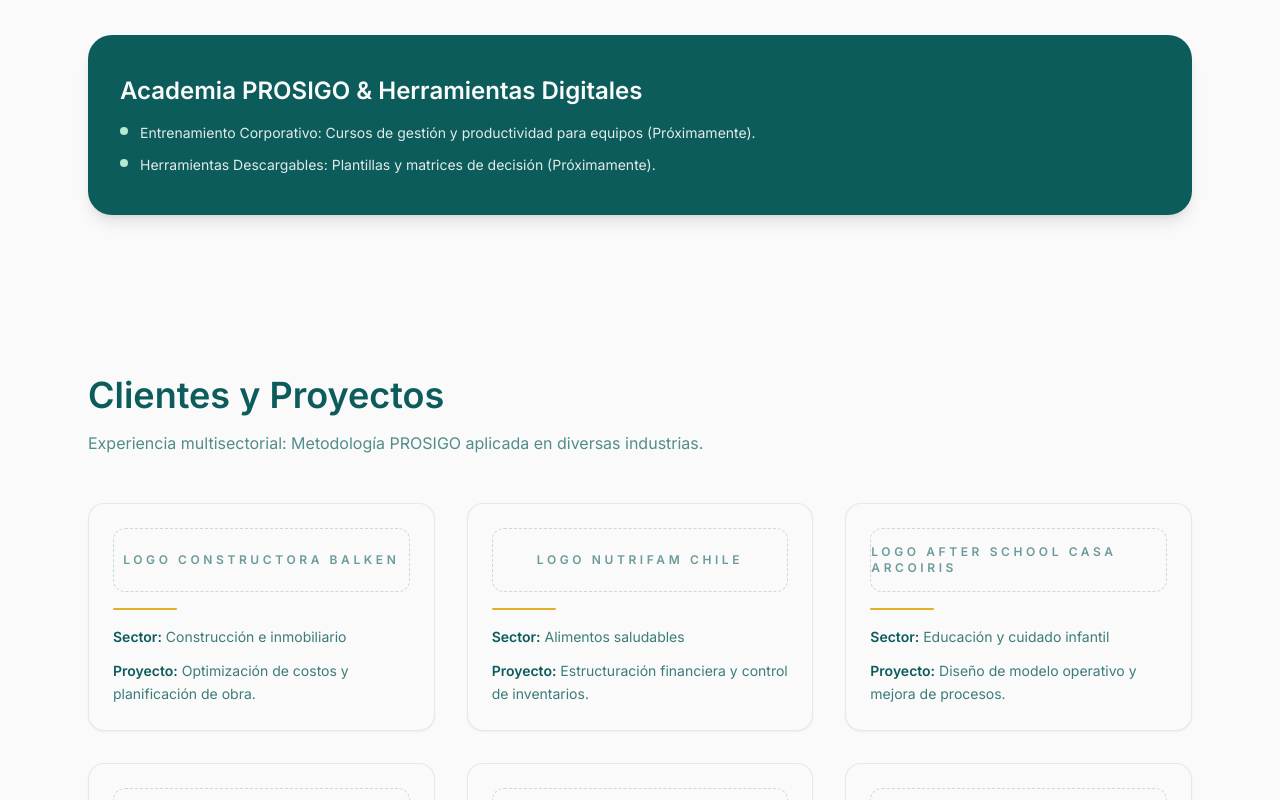
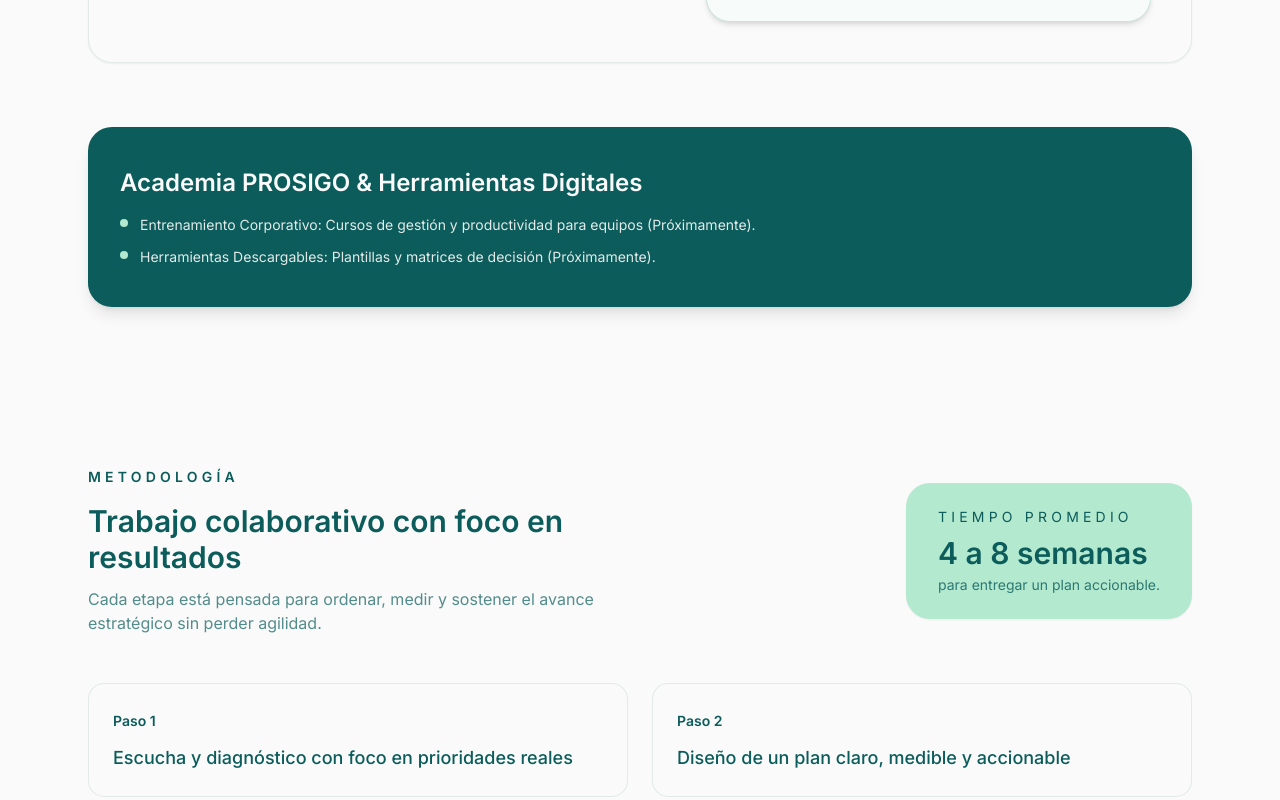
Before and after one commit to medinabenjamin/landing_page_test, a Next.js app: page / in a window 1280 px wide. Shown: the part 2000-2800 px from the top of the page. Built offline with nearby package versions, Linux system fonts and the light colour scheme.

Commit message:
Revert "Remove methodology section and simplify Hero/Header"

```diff
--- a/src/app/page.tsx
+++ b/src/app/page.tsx
@@ -3,6 +3,7 @@
 import Footer from "@/components/Footer";
 import Header from "@/components/Header";
 import Hero from "@/components/Hero";
+import Methodology from "@/components/Methodology";
 import ServicesSection from "@/components/ServicesSection";
 import TeamSection from "@/components/TeamSection";
 
@@ -13,6 +14,7 @@
       <main>
         <Hero />
         <ServicesSection />
+        <Methodology />
         <ClientsSection />
         <TeamSection />
         <ContactSection />
--- a/src/components/Header.tsx
+++ b/src/components/Header.tsx
@@ -60,6 +60,13 @@
             </a>
           ))}
         </nav>
+        <a
+          href="#contacto"
+          onClick={(event) => scrollToSection("contacto", event)}
+          className="rounded-full bg-brand px-4 py-2 text-sm font-semibold text-white shadow-sm transition duration-300 ease-out hover:bg-brand/90 focus-visible:outline-none focus-visible:ring-2 focus-visible:ring-brand/40 focus-visible:ring-offset-2 focus-visible:ring-offset-base"
+        >
+          Contáctanos
+        </a>
       </div>
     </header>
   );
--- a/src/components/Hero.tsx
+++ b/src/components/Hero.tsx
@@ -1,3 +1,4 @@
+import Reveal from "@/components/motion/Reveal";
 import { Stagger, StaggerItem } from "@/components/motion/Stagger";
 
 export default function Hero() {
@@ -7,12 +8,17 @@
       data-section="hero"
       className="scroll-mt-24 bg-base text-brand"
     >
-      <div className="mx-auto flex max-w-4xl flex-col gap-10 px-6 py-20">
+      <div className="mx-auto flex max-w-6xl flex-col gap-10 px-6 py-20 md:flex-row md:items-center md:justify-between">
         <Stagger
-          className="max-w-2xl space-y-6"
+          className="max-w-xl space-y-6"
           delayChildren={0.05}
           sectionId="hero"
         >
+          <StaggerItem>
+            <p className="text-sm uppercase tracking-[0.3em] text-brand/70">
+              Consultoría estratégica
+            </p>
+          </StaggerItem>
           <StaggerItem>
             <h1 className="text-4xl font-semibold leading-tight text-brand md:text-5xl">
               Gestión Estratégica y Eficiencia Operativa para Empresas y
@@ -39,6 +45,14 @@
             </div>
           </StaggerItem>
         </Stagger>
+        <Reveal
+          className="max-w-xs rounded-3xl border border-brand/10 bg-brand p-6 text-base shadow-lg"
+          sectionId="hero"
+        >
+          <p className="text-base font-semibold text-white">
+            Conoce nuestros servicios
+          </p>
+        </Reveal>
       </div>
     </section>
   );
--- /dev/null
+++ b/src/components/Methodology.tsx
@@ -0,0 +1,58 @@
+import Reveal from "@/components/motion/Reveal";
+import { Stagger, StaggerItem } from "@/components/motion/Stagger";
+import { siteConfig } from "@/content/site";
+
+export default function Methodology() {
+  return (
+    <section
+      id="metodologia"
+      data-section="metodologia"
+      className="scroll-mt-24 bg-base"
+    >
+      <div className="mx-auto max-w-6xl px-6 py-20">
+        <Reveal
+          className="flex flex-col gap-8 md:flex-row md:items-center md:justify-between"
+          sectionId="metodologia"
+        >
+          <div className="max-w-xl">
+            <p className="text-sm font-semibold uppercase tracking-[0.3em] text-brand">
+              Metodología
+            </p>
+            <h2 className="mt-4 text-3xl font-semibold text-brand">
+              Trabajo colaborativo con foco en resultados
+            </h2>
+            <p className="mt-3 text-brand/70">
+              Cada etapa está pensada para ordenar, medir y sostener el avance
+              estratégico sin perder agilidad.
+            </p>
+          </div>
+          <div className="rounded-3xl bg-support px-8 py-6 text-brand shadow-sm">
+            <p className="text-sm uppercase tracking-[0.3em]">Tiempo promedio</p>
+            <p className="mt-2 text-3xl font-semibold">4 a 8 semanas</p>
+            <p className="mt-1 text-sm text-brand/80">
+              para entregar un plan accionable.
+            </p>
+          </div>
+        </Reveal>
+        <Stagger
+          as="ol"
+          className="mt-12 grid gap-6 md:grid-cols-2"
+          sectionId="metodologia"
+        >
+          {siteConfig.methodologySteps.map((step, index) => (
+            <StaggerItem
+              as="li"
+              key={step}
+              className="rounded-2xl border border-brand/10 bg-base p-6 transition duration-300 ease-out hover:-translate-y-1 hover:border-support hover:shadow-md"
+            >
+              <span className="text-sm font-semibold text-brand">
+                Paso {index + 1}
+              </span>
+              <p className="mt-3 text-lg font-medium text-brand">{step}</p>
+            </StaggerItem>
+          ))}
+        </Stagger>
+      </div>
+    </section>
+  );
+}
```
